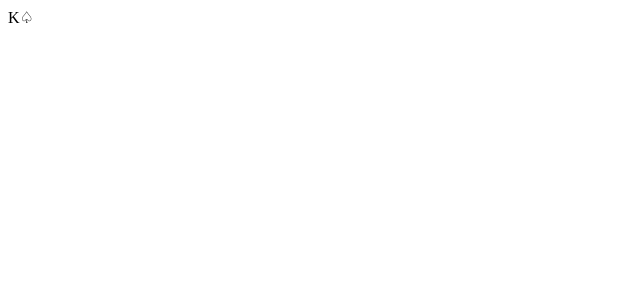
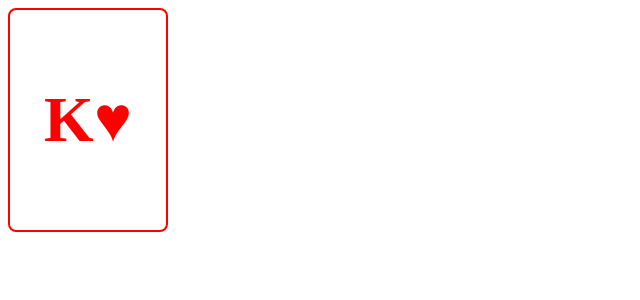
Before and after one commit to zachstence/war, a React (Create React App) app: page / in a window 1280 px wide. Shown: the top 300 px of the page, without its empty margins (0-640 px from the left). Built offline with nearby package versions, Linux system fonts and the light colour scheme.

Commit message:
feat: basic card styling

```diff
--- a/package.json
+++ b/package.json
@@ -10,6 +10,8 @@
     "@types/node": "^12.20.33",
     "@types/react": "^17.0.31",
     "@types/react-dom": "^17.0.10",
+    "classnames": "^2.3.1",
+    "node-sass": "^6.0.1",
     "react": "^17.0.2",
     "react-dom": "^17.0.2",
     "react-scripts": "4.0.3",
--- a/src/components/App.tsx
+++ b/src/components/App.tsx
@@ -2,7 +2,7 @@ import React from 'react';
 import Card from './Card/Card';
 
 function App(): JSX.Element {
-  return <Card card={{suit: "spades", rank: 13}}/>;
+  return <Card card={{suit: "hearts", rank: 13}}/>;
 }
 
 export default App;
--- /dev/null
+++ b/src/components/Card/Card.scss
@@ -0,0 +1,24 @@
+.card {
+    height: 14rem;
+    width: 10rem;
+    font-weight: bold;
+    font-size: 4rem;
+    box-sizing: border-box;
+    padding: 0 0.4rem;
+    border: 2px solid;
+    border-radius: 0.5rem;
+
+    display: flex;
+    justify-content: center;
+    align-items: center;
+
+    &.red {
+        color: red;
+        border-color: red;
+    }
+
+    &.black {
+        color: black;
+        border-color: black;
+    }
+}
--- a/src/components/Card/Card.tsx
+++ b/src/components/Card/Card.tsx
@@ -1,16 +1,29 @@
 import React from "react";
+import classNames from "classnames";
 import {Card, Rank, Suit} from "../../Deck/Deck";
+import "./Card.scss";
 
-const suitToChar = (suit: Suit) => {
+const suitToChar = (suit: Suit): string => {
     switch (suit) {
-        case "spades": return "♤";
-        case "hearts": return "♡";
-        case "diamonds": return "♢";
-        case "clubs": return "♧";
+        case "spades": return "♠";
+        case "hearts": return "♥";
+        case "diamonds": return "♦";
+        case "clubs": return "♣";
     }
 }
 
-const rankToChar = (rank: Rank) => {
+const suitToColor = (suit: Suit): string => {
+    switch (suit) {
+        case "spades":
+        case "clubs":
+            return "black";
+        case "hearts":
+        case "diamonds":
+            return "red";
+    }
+}
+
+const rankToChar = (rank: Rank): string => {
     switch (rank) {
         case 1:
             return "A";
@@ -39,9 +52,8 @@ interface CardCompProps {
 
 const CardComp: React.FC<CardCompProps> = ({card: {rank, suit}}) => {
     return (
-        <div className="card">
-            {rankToChar(rank)}
-            {suitToChar(suit)}
+        <div className={classNames("card", suitToColor(suit))}>
+            {rankToChar(rank)}{suitToChar(suit)}
         </div>
     );
 };
```
Also changed, not shown: 1 other file (tests, documents, lock files or other folders).
